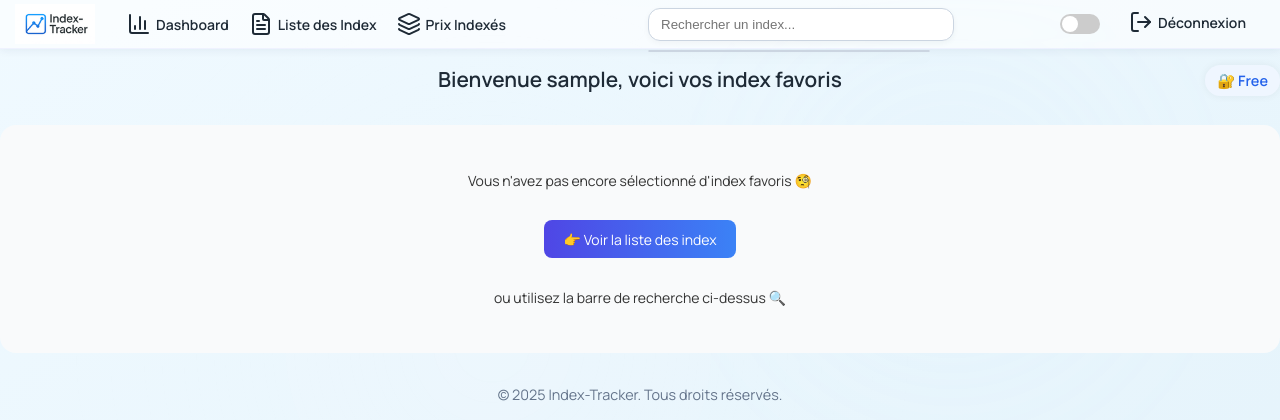
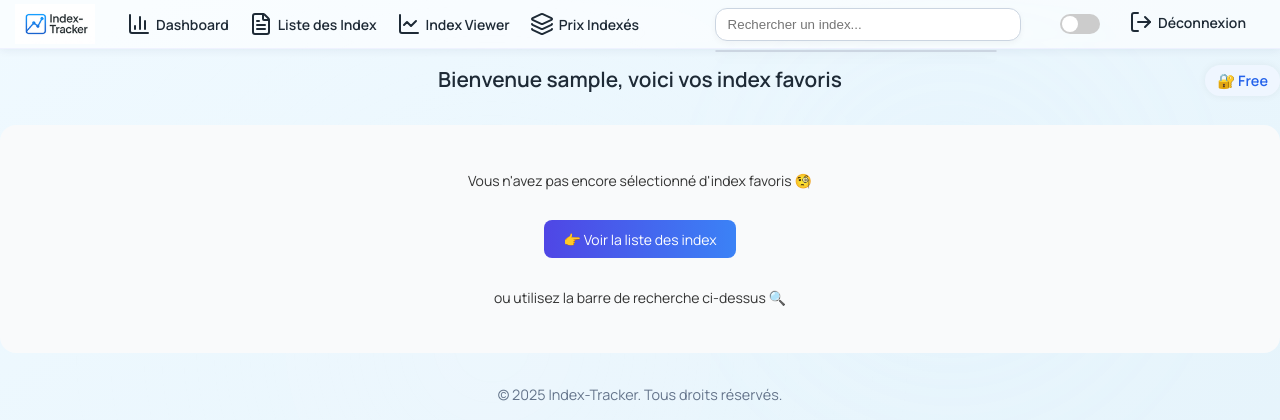
Before and after one commit to utis82/Index-tracker, a Django app: page /dashboard/ in a window 1280 px wide. Shown: the top 420 px of the page. Run offline with Django 5.2, Linux system fonts and the light colour scheme; the visitor is signed in with stand-in values (Sample User, id 1); data that the repository does not hold is empty; some libraries are stand-ins or nearby versions.

Commit message:
raccourci viewer rajouté

```diff
--- a/main/templates/base.html
+++ b/main/templates/base.html
@@ -20,6 +20,7 @@
         </a>
         <a href="{% url 'main:dashboard' %}"><i data-lucide="bar-chart-3"></i> Dashboard</a>
         <a href="{% url 'main:liste_index' %}"><i data-lucide="file-text"></i> Liste des Index</a>
+        <a href="{% url 'main:index_viewer_home' %}"><i data-lucide="line-chart"></i> Index Viewer</a>
         <a href="{% url 'main:prix_indexes' %}"><i data-lucide="layers"></i> Prix Indexés</a>
 
 
--- a/main/urls.py
+++ b/main/urls.py
@@ -22,6 +22,7 @@ urlpatterns = [
     path('logout/', logout_view, name='logout'),
     path('search-index/', search_index, name='search_index'),
     path('index-viewer/<int:index_id>/', index_viewer, name='index_viewer'),
+    path('index-viewer/', index_viewer, name='index_viewer_home'),
     path('toggle-favorite/<int:index_id>/',
          toggle_favorite,
          name='toggle_favorite'),
```
